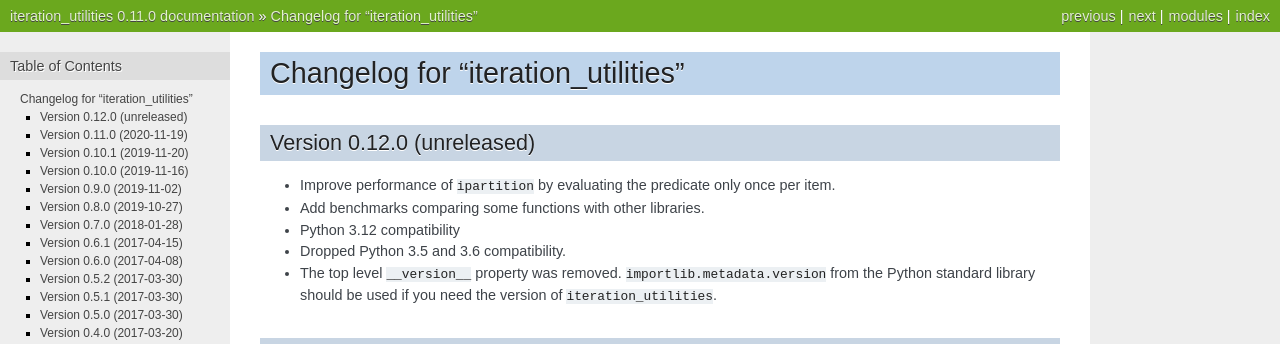
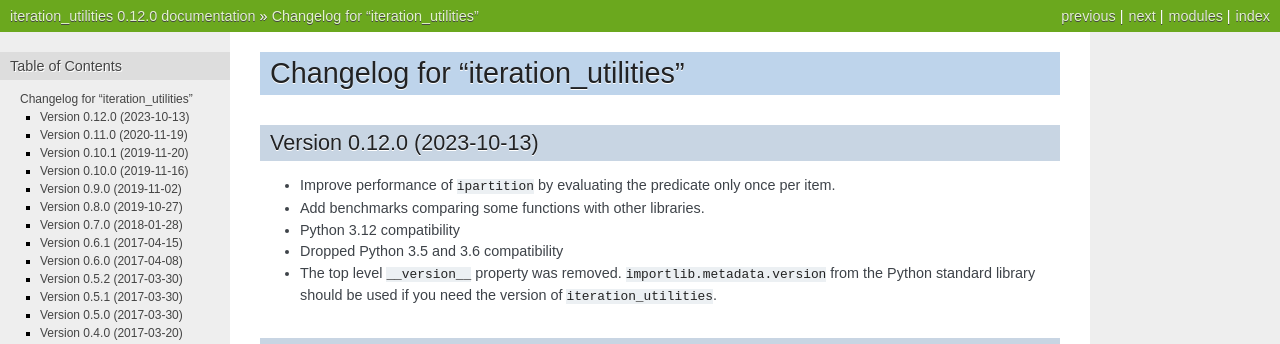
Before and after one commit to MSeifert04/iteration_utilities, a Sphinx documentation site: the page built from docs/CHANGES.rst, in a window 1280 px wide and 900 px high. Shown: the top 344 px of the window. Built offline with Sphinx 7.4.7, drawn with Linux system fonts in a browser that asks for light colours; some of the changed text lies outside the part shown.

Commit message:
Version 0.12.0

```diff
--- a/docs/CHANGES.rst
+++ b/docs/CHANGES.rst
@@ -1,7 +1,7 @@
 Changelog for "iteration_utilities"
 -----------------------------------
 
-Version 0.12.0 (unreleased)
+Version 0.12.0 (2023-10-13)
 ^^^^^^^^^^^^^^^^^^^^^^^^^^^
 
 - Improve performance of ``ipartition`` by evaluating the predicate only once
@@ -11,7 +11,7 @@ Version 0.12.0 (unreleased)
 
 - Python 3.12 compatibility
 
-- Dropped Python 3.5 and 3.6 compatibility.
+- Dropped Python 3.5 and 3.6 compatibility
 
 - The top level ``__version__`` property was removed. ``importlib.metadata.version`` from the
   Python standard library should be used if you need the version of ``iteration_utilities``.
--- a/pyproject.toml
+++ b/pyproject.toml
@@ -4,7 +4,7 @@ build-backend = "setuptools.build_meta"
 
 [project]
 name = "iteration_utilities"
-version = "0.11.0"
+version = "0.12.0"
 description = "Utilities based on Pythons iterators and generators."
 readme = "README.rst"
 requires-python = ">=3.7"
```
Also changed, not shown: 1 other file.
